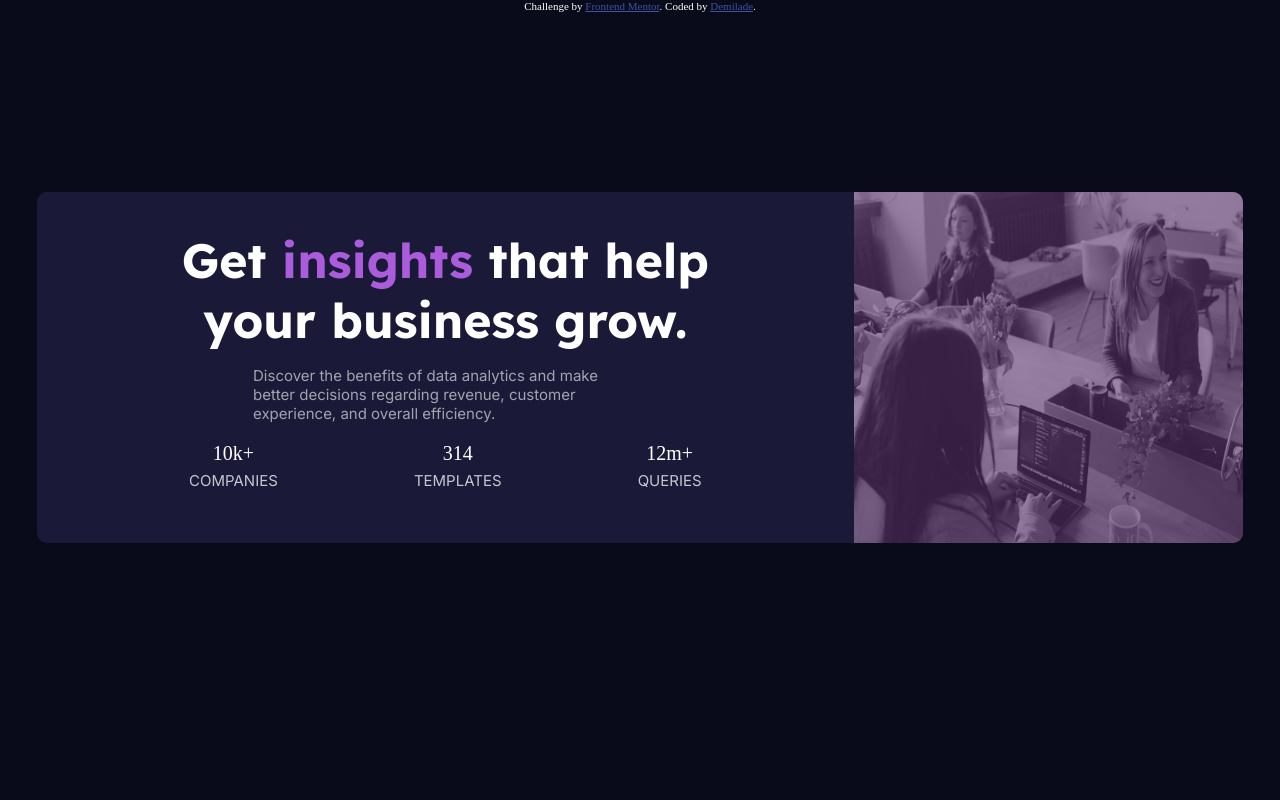
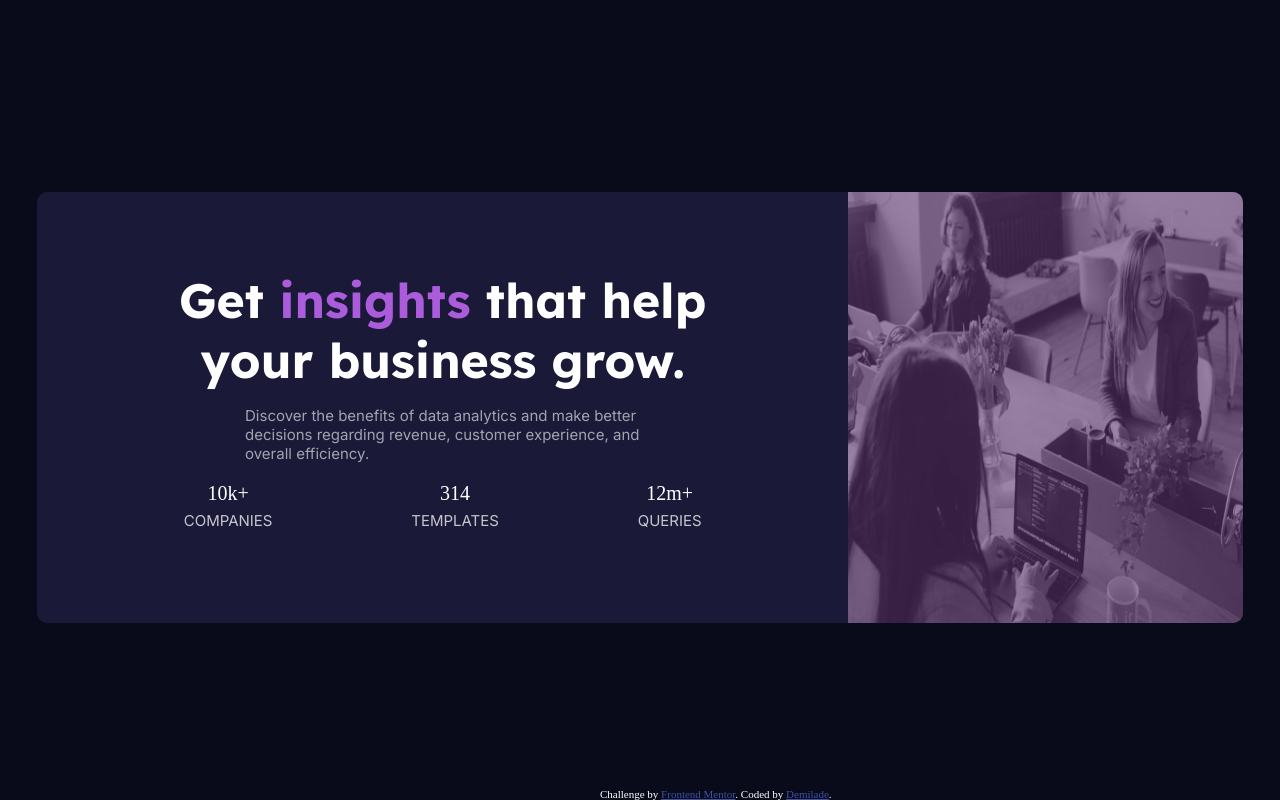
Before and after one commit to Billygotclout/card-component, a plain HTML site: page index.html in a window 1280 px wide. Drawn offline with Linux system fonts and the light colour scheme.

Commit message:
style changes

```diff
--- a/css/style.css
+++ b/css/style.css
@@ -43,7 +43,7 @@ main {
   opacity: 0.4;
 }
 .whole-message {
-  padding: 0.5rem 1rem;
+  padding: 3rem 0.5rem;
   text-align: center;
 }
 
@@ -83,9 +83,6 @@ main {
 .attribution {
   font-size: 11px;
   text-align: center;
-
-
-
 }
 .attribution a {
   color: hsl(228, 45%, 44%);
@@ -121,7 +118,7 @@ main {
     justify-content: space-evenly;
   }
   .attribution {
-
+    position: absolute;
     bottom: 0;
     left: 600px;
 
```
Also changed, not shown: 3 other files.
